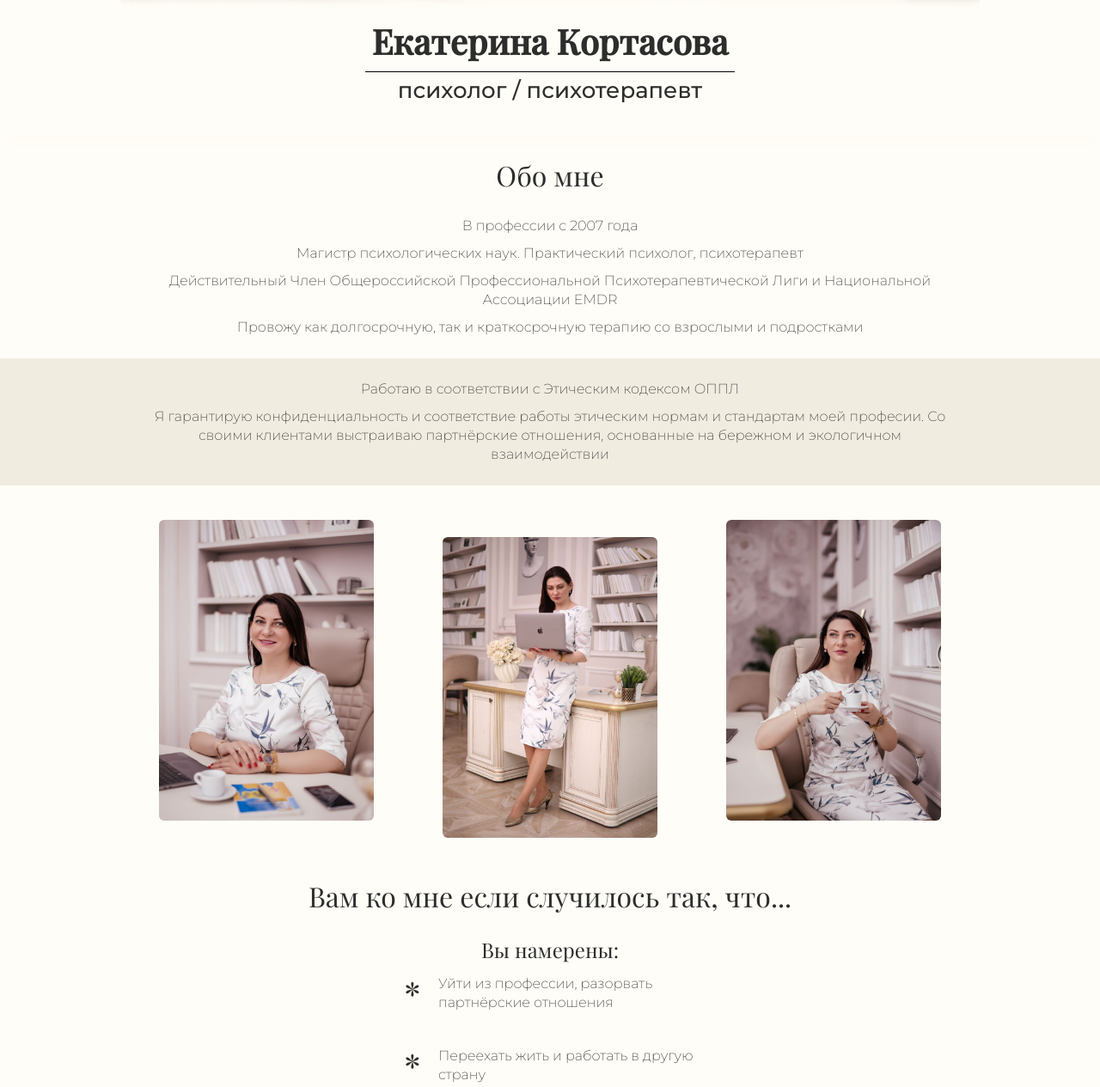
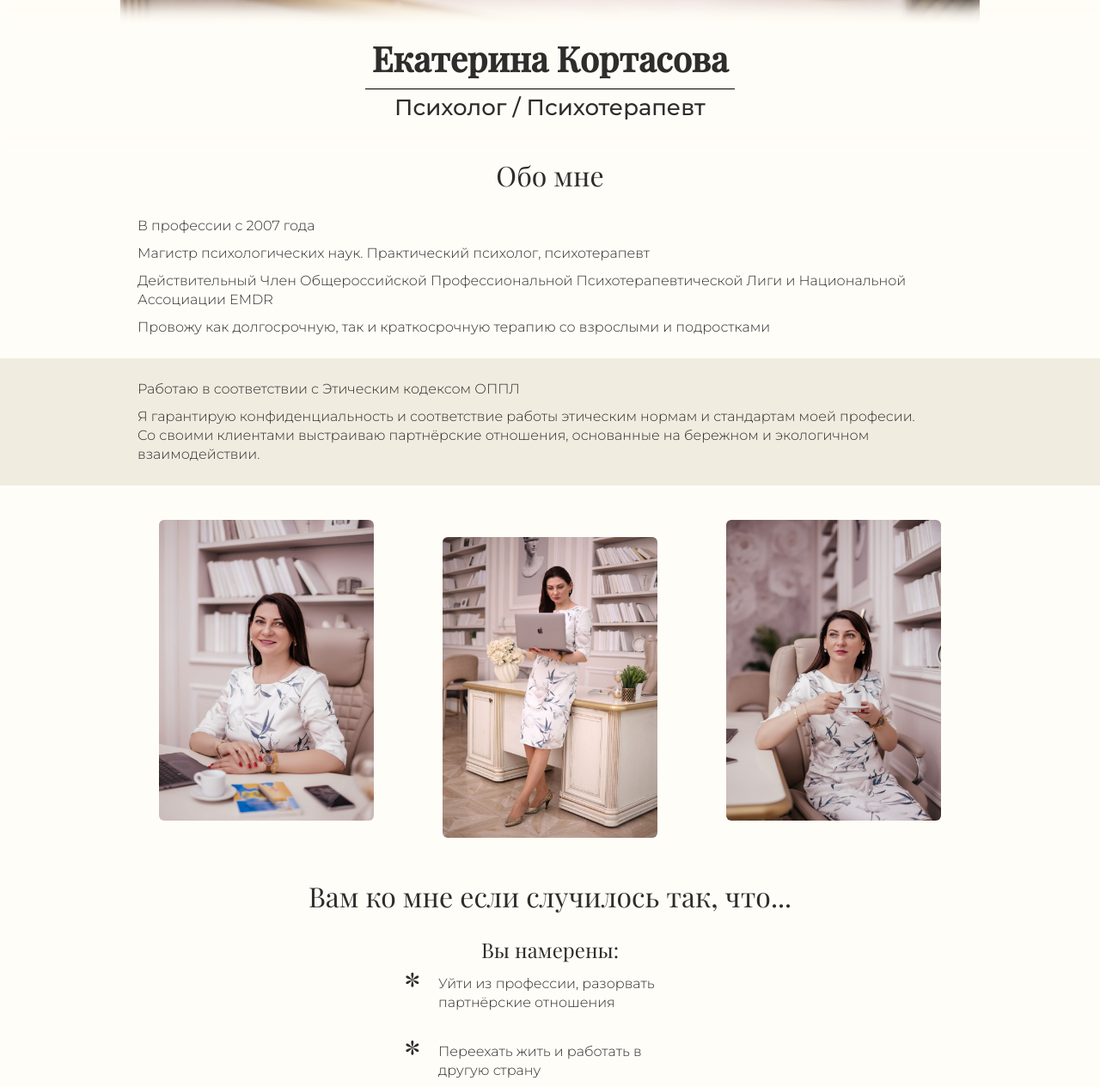
Before and after one commit to TomSssM/psychology-website, a website: page index.html in a window 1280 px wide. Shown: the part 644-1909 px from the top of the page at 86% size. Drawn offline with nearby package versions, Linux system fonts and the light colour scheme; files that its build step writes are made by us from their sources.

Commit message:
little fixes

```diff
--- a/index.html
+++ b/index.html
@@ -65,7 +65,7 @@
           Екатерина Кортасова
         </h1>
         <span class="landing__subtitle">
-          психолог / психотерапевт
+          Психолог / Психотерапевт
         </span>
       </div>
     </section>
@@ -93,7 +93,7 @@
       <article class="article">
         <p class="paragraph">Работаю в соответствии с Этическим кодексом ОППЛ</p>
         <p class="paragraph">
-          Я гарантирую конфиденциальность и соответствие работы этическим нормам и стандартам моей професии. Со своими клиентами выстраиваю партнёрские отношения, основанные на бережном и экологичном взаимодействии
+          Я гарантирую конфиденциальность и соответствие работы этическим нормам и стандартам моей професии. <br /> Со своими клиентами выстраиваю партнёрские отношения, основанные на бережном и экологичном взаимодействии.
         </p>
       </article>
     </section>
@@ -161,7 +161,7 @@
       <article class="article">
         <h2 class="heading">Почему вам ко мне?</h2>
         <p class="paragraph">
-          Потому что я умею находить индивидуальный подход к каждому случаю, гибко работать в вашей системе ценностей. Тонко чувствовать те боли, о которых написала выше, ведь я их когда-то пережила сама. <br /> Умею распознавать скрытые и явные потребности своих клиентов, ресурсную зону и готовность к изменениям.
+          Потому что я умею находить индивидуальный подход к каждому случаю, гибко работать в вашей системе ценностей. Тонко чувствовать те боли, о которых написала выше. <br /> Умею распознавать скрытые и явные потребности своих клиентов, ресурсную зону и готовность к изменениям.
         </p>
         <div class="divider"></div>
         <p class="paragraph">Мои суперспособности и конкурентные преимущества - развитая эмпатия и умение быстро интегрировать инструменты из различных подходов для решения вашего запроса.</p>
@@ -171,7 +171,7 @@
     <section class="section">
       <article class="article">
         <h2 class="heading">Работаю в полимодальном подходе</h2>
-        <p class="paragraph">
+        <p class="paragraph paragraph_centered">
           который позволяет мне использовать наиболее эффективные психотерапевтические методы для решения Вашего запроса
         </p>
         <div class="accordion">
@@ -212,7 +212,7 @@
             <span class="accordion__title">
               <span class="accordion__expand-button"></span>
               <span class="accordion__title-text">
-                Транзактный анализ – восточная весрия
+                Транзактный анализ – восточная версия
               </span>
             </span>
             <div class="accordion__content">
@@ -277,7 +277,7 @@
     <section id="js-contact-section" class="section section_highlight contact-section">
       <h2 class="heading">Контакты</h2>
       <article class="article">
-        <p class="paragraph">
+        <p class="paragraph paragraph_centered">
           За всё время в моём терапевтическом пространстве состоялось +2000 успешных сессий
         </p>
       </article>
--- a/src/_font.scss
+++ b/src/_font.scss
@@ -1,7 +1,7 @@
 @font-face {
   font-family: 'Montserrat';
   font-style: normal;
-  font-weight: 200;
+  font-weight: 300;
   font-display: swap;
   src: url(../assets/font/Montserrat-latin.woff2) format('woff2');
   unicode-range: U+0000-00FF, U+0131, U+0152-0153, U+02BB-02BC, U+02C6, U+02DA, U+02DC, U+0304, U+0308, U+0329, U+2000-206F, U+2074, U+20AC, U+2122, U+2191, U+2193, U+2212, U+2215, U+FEFF, U+FFFD;
@@ -37,7 +37,7 @@
 @font-face {
   font-family: 'Montserrat';
   font-style: normal;
-  font-weight: 200;
+  font-weight: 300;
   font-display: swap;
   src: url(../assets/font/Montserrat-cyrillic.woff2) format('woff2');
   unicode-range: U+0301, U+0400-045F, U+0490-0491, U+04B0-04B1, U+2116;
--- a/src/_variables.scss
+++ b/src/_variables.scss
@@ -2,7 +2,7 @@ $font-family-primary: 'Montserrat', sans-serif;
 $font-family-title: 'Playfair Display', serif;
 $font-family-marker: 'Playfair Display', serif;
 
-$font-weight-primary: 200;
+$font-weight-primary: 300;
 $font-weight-action: 400;
 $font-weight-title: 700;
 
--- a/src/styles.scss
+++ b/src/styles.scss
@@ -145,7 +145,7 @@ html {
 
   &__text {
     width: 100%;
-    padding-bottom: 30px;
+    padding-bottom: 10px;
     box-shadow: $box-shadow-background-top-primary;
     text-align: center;
   }
@@ -183,11 +183,15 @@ html {
 .paragraph {
   @include font-size-primary;
 
-  padding: 5px 30px;
-  text-align: center;
+  padding: 5px 20px;
+  text-align: left;
 
   &_bold {
     font-weight: 400;
+  }
+
+  &_centered {
+    text-align: center;
   }
 }
 
@@ -312,6 +316,7 @@ html {
 
 .list {
   $item-size: 40px;
+  $item-gap: 35px;
 
   list-style: none;
   padding: 20px;
@@ -326,6 +331,7 @@ html {
 
   &__group {
     margin: 0 20px;
+    margin-top: $item-gap;
   }
 
   &__item {
@@ -337,7 +343,7 @@ html {
     margin: auto;
 
     &:not(:first-child) {
-      margin-top: 40px;
+      margin-top: $item-gap;
     }
   }
 
@@ -348,7 +354,7 @@ html {
     bottom: 0;
     width: $item-size;
     display: inline-flex;
-    align-items: center;
+    align-items: flex-start;
     justify-content: flex-start;
     font: {
       family: $font-family-marker;
```
Also changed, not shown: assets/font/Montserrat-cyrillic.woff2, assets/font/Montserrat-latin.woff2.
